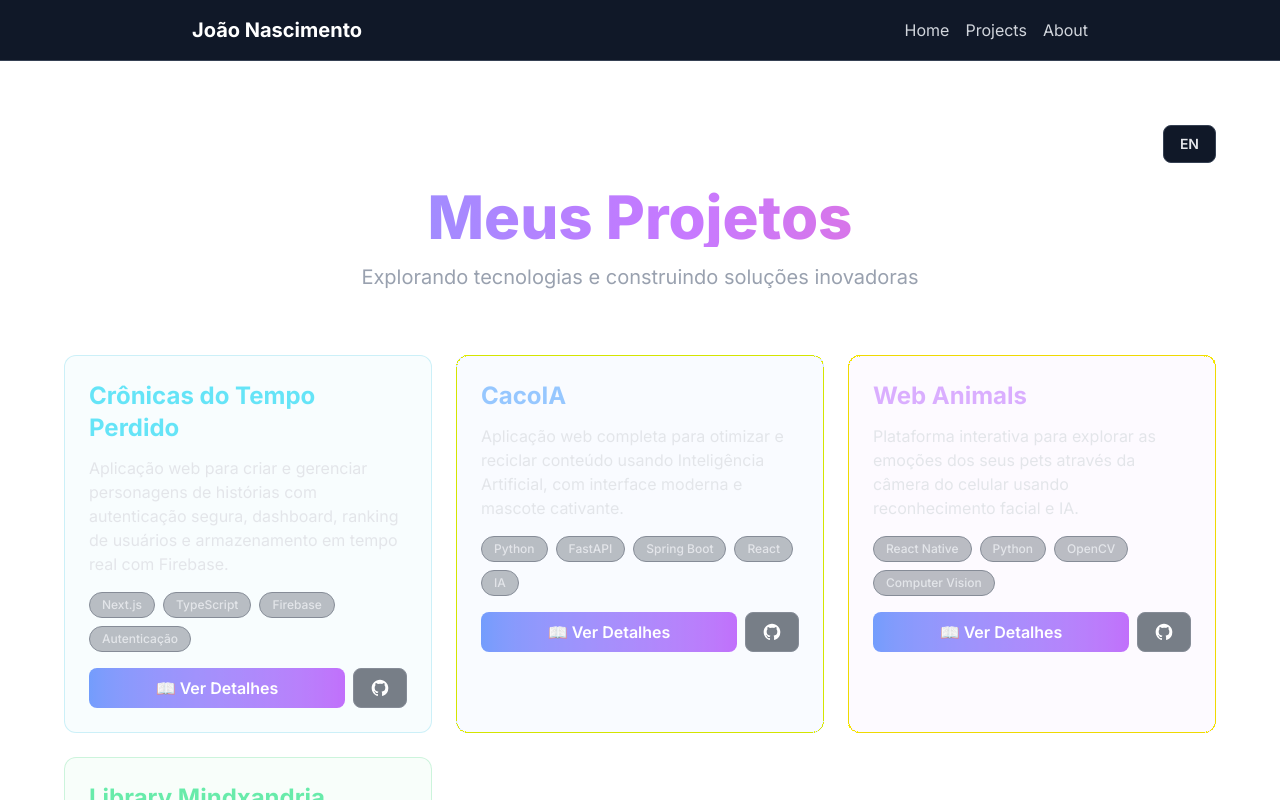
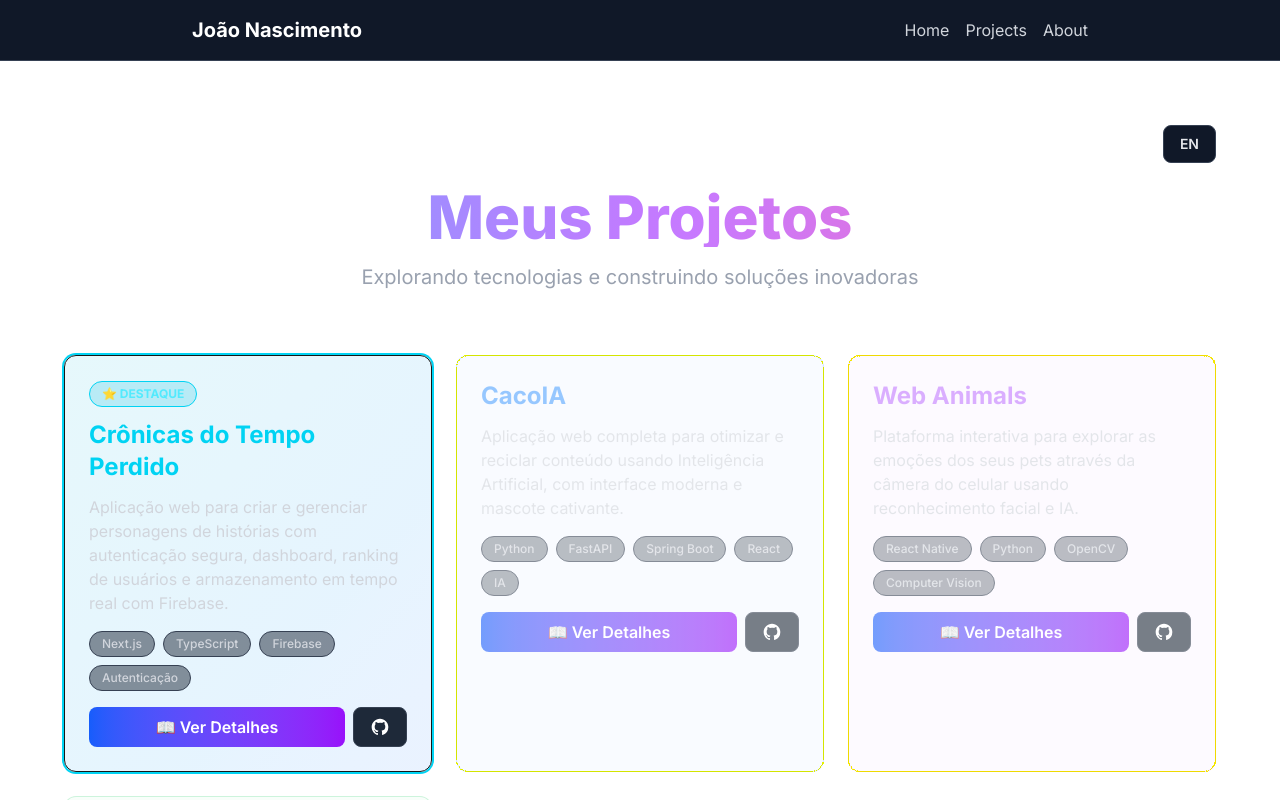
Before and after one commit to joaonascimentooo/portfolio, a Next.js app: page /projetos in a window 1280 px wide. Shown: the top 800 px of the page. Built offline with nearby package versions, Linux system fonts and the light colour scheme.

Commit message:
feat: add Crônicas do Tempo Perdido project details to Home and ProjetosPage

```diff
--- a/src/app/page.tsx
+++ b/src/app/page.tsx
@@ -18,6 +18,13 @@ export default function Home() {
       featured: "Projetos em Destaque",
       viewAll: "Ver todos →",
       projects: [
+        {
+          title: "Crônicas do Tempo Perdido",
+          description:
+            "Aplicação web para criar e gerenciar personagens de histórias com autenticação segura, dashboard personalizado, ranking de usuários e armazenamento em tempo real com Firebase.",
+          tags: ["Next.js", "TypeScript", "Firebase"],
+          accent: "blue",
+        },
         {
           title: "CacoIA: Seu Parceiro Inteligente para Reciclagem de Conteúdo!",
           description:
@@ -53,6 +60,13 @@ export default function Home() {
       featured: "Featured Projects",
       viewAll: "View all →",
       projects: [
+        {
+          title: "Crônicas do Tempo Perdido",
+          description:
+            "Web application to create and manage story characters with secure authentication, personalized dashboard, user ranking and real-time storage with Firebase.",
+          tags: ["Next.js", "TypeScript", "Firebase"],
+          accent: "blue",
+        },
         {
           title: "CacoIA: Your Smart Partner for Content Recycling!",
           description:
--- a/src/app/projetos/page.tsx
+++ b/src/app/projetos/page.tsx
@@ -141,8 +141,17 @@ export default function ProjetosPage() {
           {tr.projects.map((proj, idx) => (
             <div
               key={proj.name + idx}
-              className={`rounded-xl border p-6 transition-all duration-300 hover:scale-105 hover:shadow-xl opacity-60 hover:opacity-100 ${colorClasses[proj.color as keyof typeof colorClasses]}`}
+              className={`rounded-xl border p-6 transition-all duration-300 hover:scale-105 hover:shadow-xl ${
+                idx === 0
+                  ? 'lg:col-span-1 md:col-span-2 opacity-100 ring-2 ring-cyan-400 bg-gradient-to-br from-cyan-500/10 to-blue-500/10'
+                  : `opacity-60 hover:opacity-100 ${colorClasses[proj.color as keyof typeof colorClasses]}`
+              }`}
             >
+              {idx === 0 && (
+                <div className="mb-3 inline-block px-3 py-1 rounded-full bg-cyan-500/20 border border-cyan-400 text-xs font-bold text-cyan-300">
+                  ⭐ DESTAQUE
+                </div>
+              )}
               <h2 className={`text-2xl font-bold mb-3 ${accentColors[proj.color as keyof typeof accentColors]}`}>
                 {proj.name}
               </h2>
```
